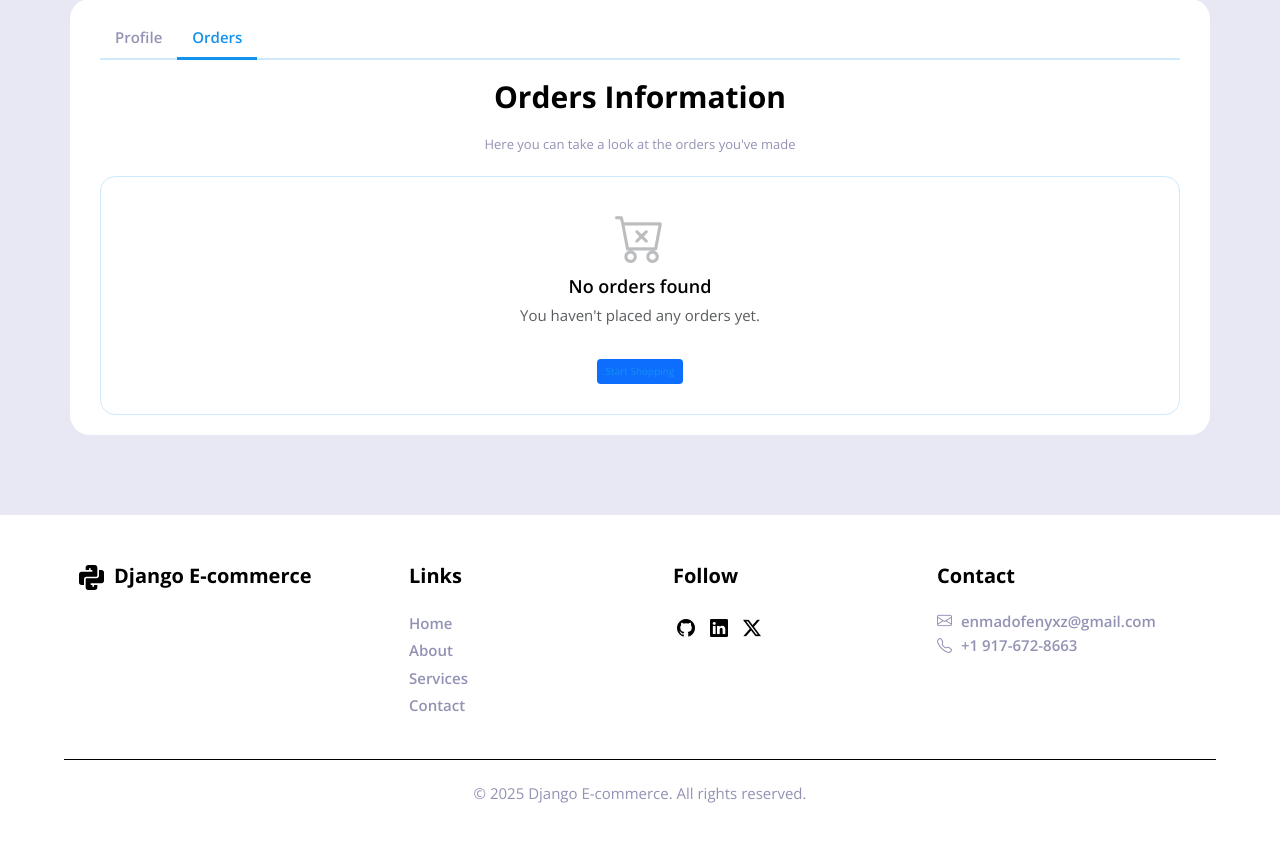
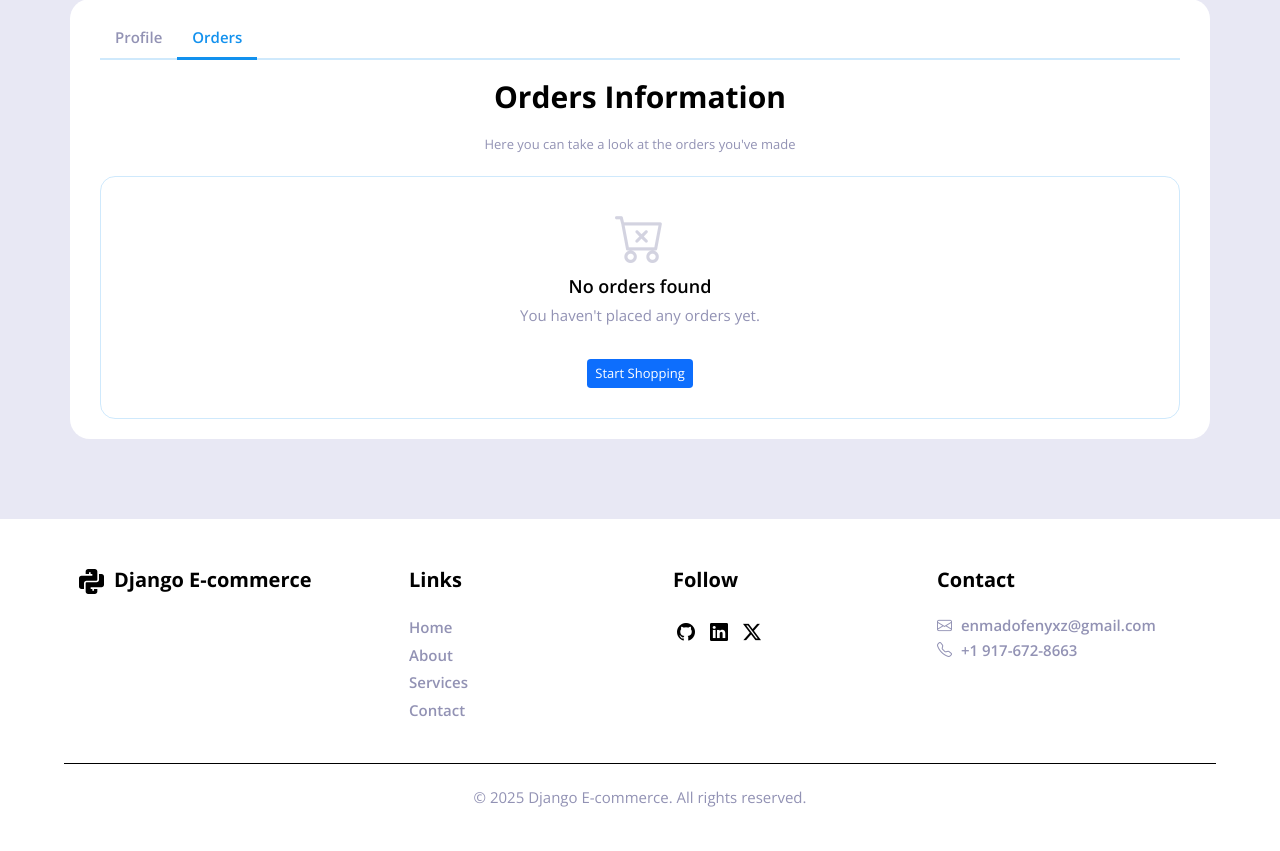
Before and after one commit to FEMADOX/Django-E-commers-Course, a Django app: page /account/ in a window 1280 px wide, after a click on "Orders". Shown: the part 219-1070 px from the top of the page. Before the commit the page ends 1022 px from the top, so only its background shows below. Run offline with Django 5.2, Linux system fonts and the light colour scheme; the visitor is signed in with stand-in values (Sample User, id 1); data comes from the database, SQL or seed files in the repository; some libraries are stand-ins or nearby versions.

Commit message:
feat: enhance no orders state styling in user account view

```diff
--- a/templates/account/account.html
+++ b/templates/account/account.html
@@ -130,10 +130,10 @@
                     {% endfor %}
                   </div>
                 {% else %}
-                  <div class="account-card text-center py-5">
-                    <i class="bi bi-cart-x display-1 text-muted mb-3"></i>
+                  <div class="account-card no-orders text-center py-5">
+                    <i class="bi bi-cart-x display-1 mb-3"></i>
                     <h3>No orders found</h3>
-                    <p class="text-muted">You haven't placed any orders yet.</p>
+                    <p class="card-description">You haven't placed any orders yet.</p>
                     <a href="{% url 'web:index' %}" class="btn btn-primary mt-3">Start Shopping</a>
                   </div>
                 {% endif %}
```
